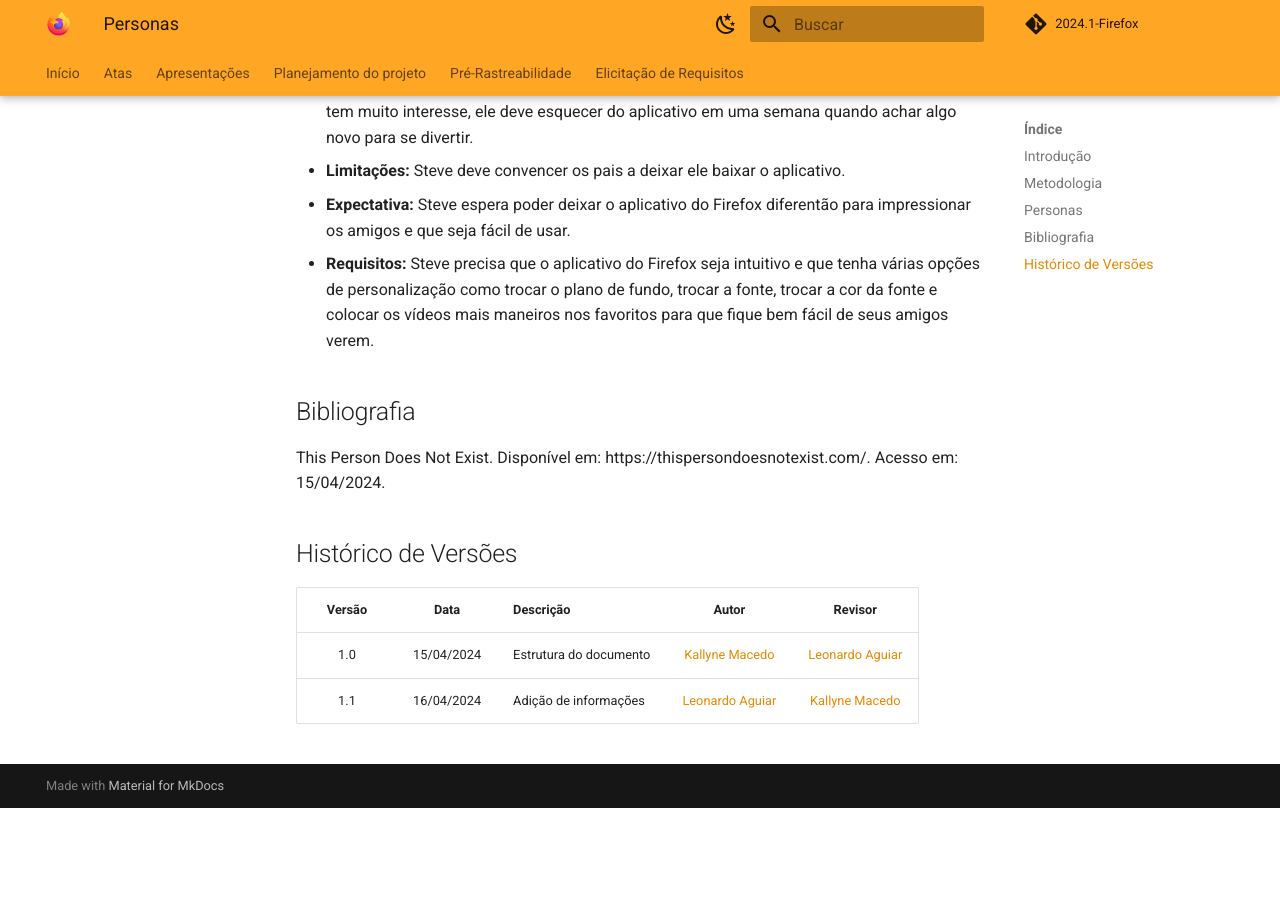
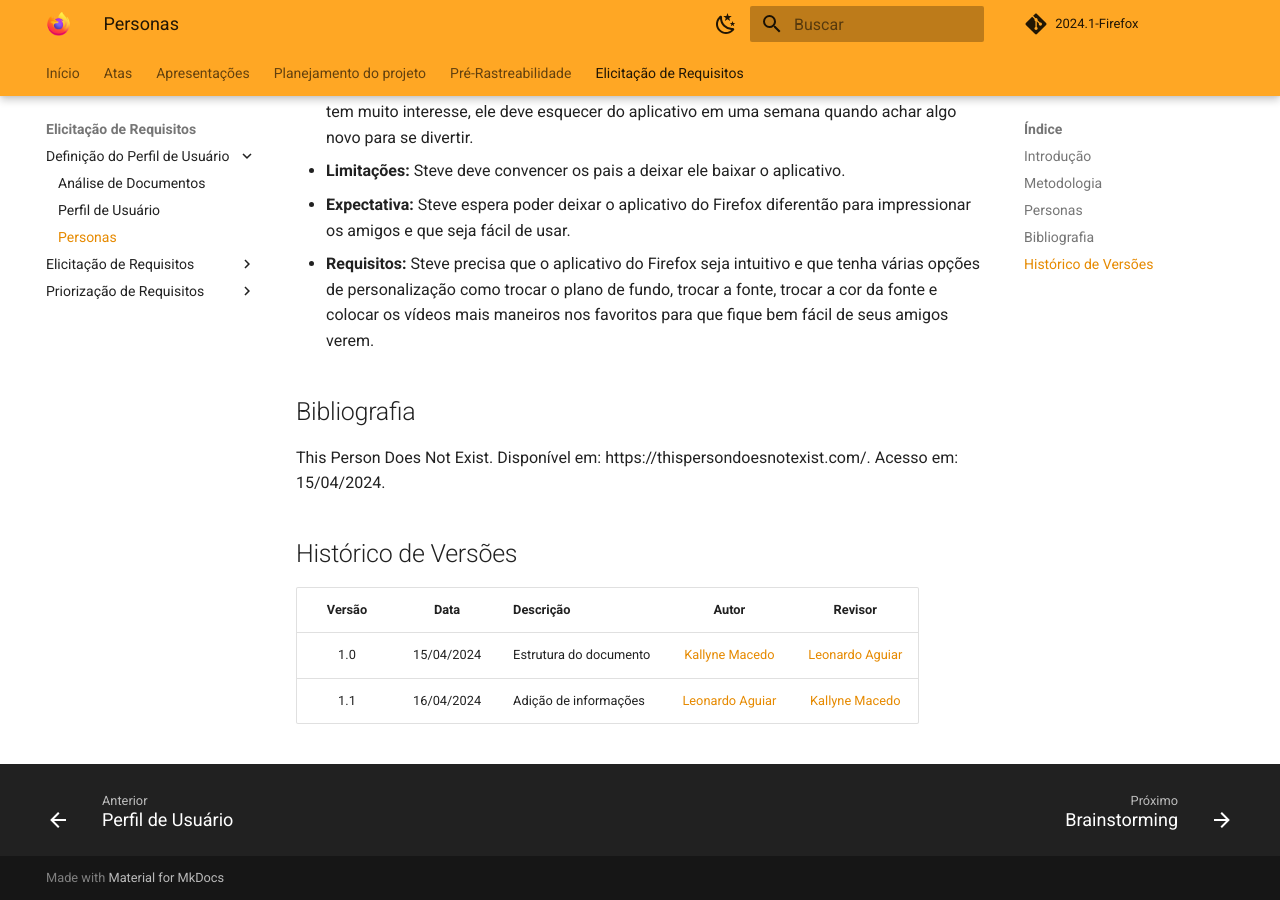
Before and after one commit to martinsglucas/Requisitos-de-Software, an MkDocs documentation site: the page built from docs/elicitacao/personas/personas.md, in a window 1280 px wide and 900 px high, scrolled down 3220 px. Built offline with MkDocs 1.6.1 and Material for MkDocs 9.7.7, drawn with Linux system fonts in a browser that asks for light colours; comment, search, counter and statistics services are not loaded; before the commit the page ends 4028 px from its top, so only the background shows below that; some of the changed lines change nothing that is shown.

Commit message:
Update mkdocs.yml

```diff
--- a/mkdocs.yml
+++ b/mkdocs.yml
@@ -14,6 +14,7 @@
     - Reunião 15/04: atas/ata_15_04.md
   - Apresentações:
     - Apresentação 1: apresentacoes/apresentacao_1.md
+    - Apresentação 2: apresentacoes/apresentacao_2.md
   - Planejamento do projeto:
     - Heatmap: planejamento/heatmap.md
     - Cronograma: planejamento/cronograma.md
@@ -28,6 +29,7 @@
     - Definição do Perfil de Usuário:
       - Análise de Documentos: elicitacao/perfil_usuario/analise_documento.md
       - Perfil de Usuário: elicitacao/perfil_usuario/perfil_de_usuario.md
+      - Personas: elicitacao/personas/personas.md
     - Elicitação de Requisitos:
       - Técnicas:
         - Brainstorming: elicitacao/tecnicas/brainstorming.md
```
